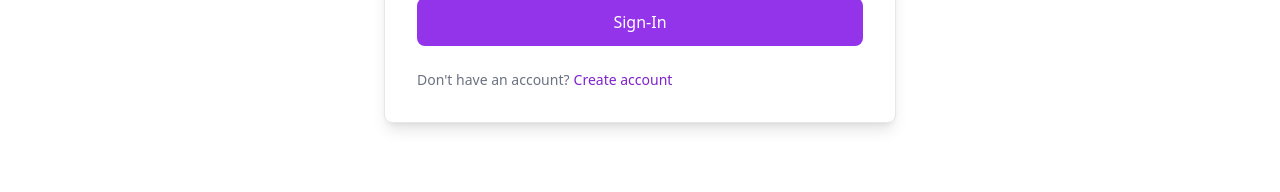
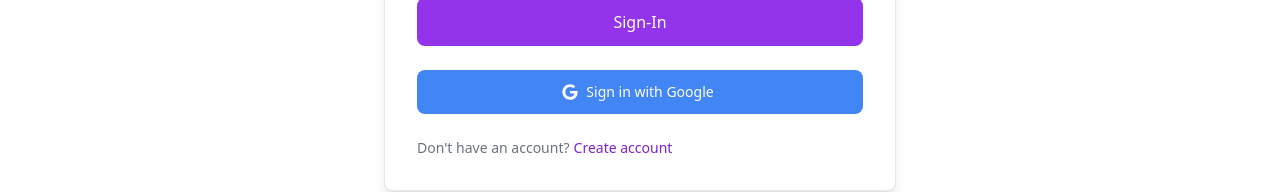
Before and after one commit to nesathanozturk/ozshop, a React (Create React App) app: page /sign-in in a window 1280 px wide. Shown: the part 545-737 px from the top of the page. Built offline with nearby package versions, Linux system fonts and the light colour scheme; no server answers.

Commit message:
feat: added google auth

```diff
--- a/src/pages/sign-in/index.js
+++ b/src/pages/sign-in/index.js
@@ -1,5 +1,6 @@
 import { Link } from "react-router-dom";
 import { useSignInWithEmailAndPassword } from "react-firebase-hooks/auth";
+import { signInWithPopup, GoogleAuthProvider } from "firebase/auth";
 import { auth } from "../../firebase";
 import useCartContext from "../../hooks/use-cart-context";
 import Loading from "../../components/loading";
@@ -21,6 +22,14 @@ const SignIn = () => {
       signInWithEmailAndPassword(email, password);
       alert("You have successfully signed in!");
     }
+  };
+
+  const handleSignInWithGoogle = () => {
+    const provider = new GoogleAuthProvider();
+
+    signInWithPopup(auth, provider).then((result) => {
+      alert("You signed in with Google!");
+    });
   };
 
   return (
@@ -108,6 +117,28 @@ const SignIn = () => {
           >
             Sign-In
           </button>
+          <button
+            type="button"
+            className="w-full text-white bg-[#4285F4] hover:bg-[#4285F4]/90 focus:ring-4 focus:outline-none focus:ring-[#4285F4]/50 font-medium rounded-lg text-sm px-5 py-3 text-center inline-flex justify-center items-center dark:focus:ring-[#4285F4]/55 mr-2 mb-2"
+            onClick={handleSignInWithGoogle}
+          >
+            <svg
+              className="w-4 h-4 mr-2 -ml-1"
+              aria-hidden="true"
+              focusable="false"
+              data-prefix="fab"
+              data-icon="google"
+              role="img"
+              xmlns="http://www.w3.org/2000/svg"
+              viewBox="0 0 488 512"
+            >
+              <path
+                fill="currentColor"
+                d="M488 261.8C488 403.3 391.1 504 248 504 110.8 504 0 393.2 0 256S110.8 8 248 8c66.8 0 123 24.5 166.3 64.9l-67.5 64.9C258.5 52.6 94.3 116.6 94.3 256c0 86.5 69.1 156.6 153.7 156.6 98.2 0 135-70.4 140.8-106.9H248v-85.3h236.1c2.3 12.7 3.9 24.9 3.9 41.4z"
+              ></path>
+            </svg>
+            Sign in with Google
+          </button>
           <div className="text-sm font-medium text-gray-500">
             Don't have an account?
             <Link
```
